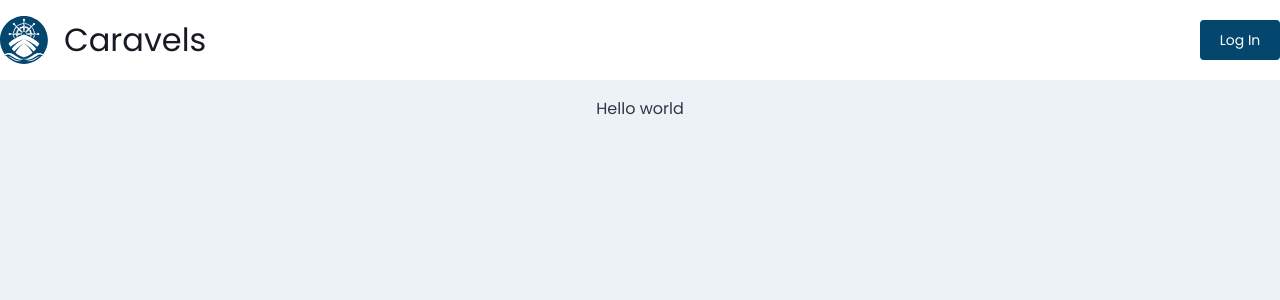
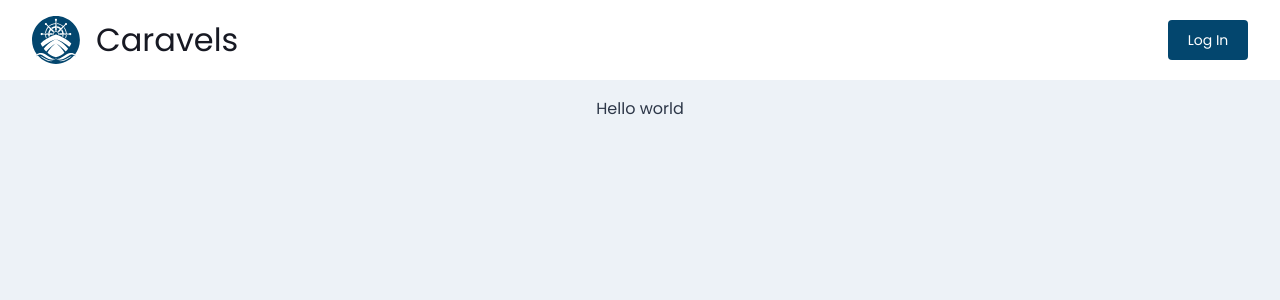
Before and after one commit to eddyzera/caravels, a Next.js app: page / in a window 1280 px wide. Shown: the top 300 px of the page. Built offline with nearby package versions, Linux system fonts and the light colour scheme.

Commit message:
[fix]: padding on component Header for adjust devices small

```diff
--- a/src/components/patterns/header/style.ts
+++ b/src/components/patterns/header/style.ts
@@ -2,8 +2,12 @@ import styled from "styled-components"
 
 export const Header = styled.header`
   background: ${props => props.theme.colors.white};
+
   height: 5rem;
   width: 100%;
+
+  padding: 0 2rem;
+
   display: flex;
   align-items: center;
   justify-content: space-between;
```
Also changed, not shown: src/infra/link/Link.tsx (added, +11 -0 lines).
